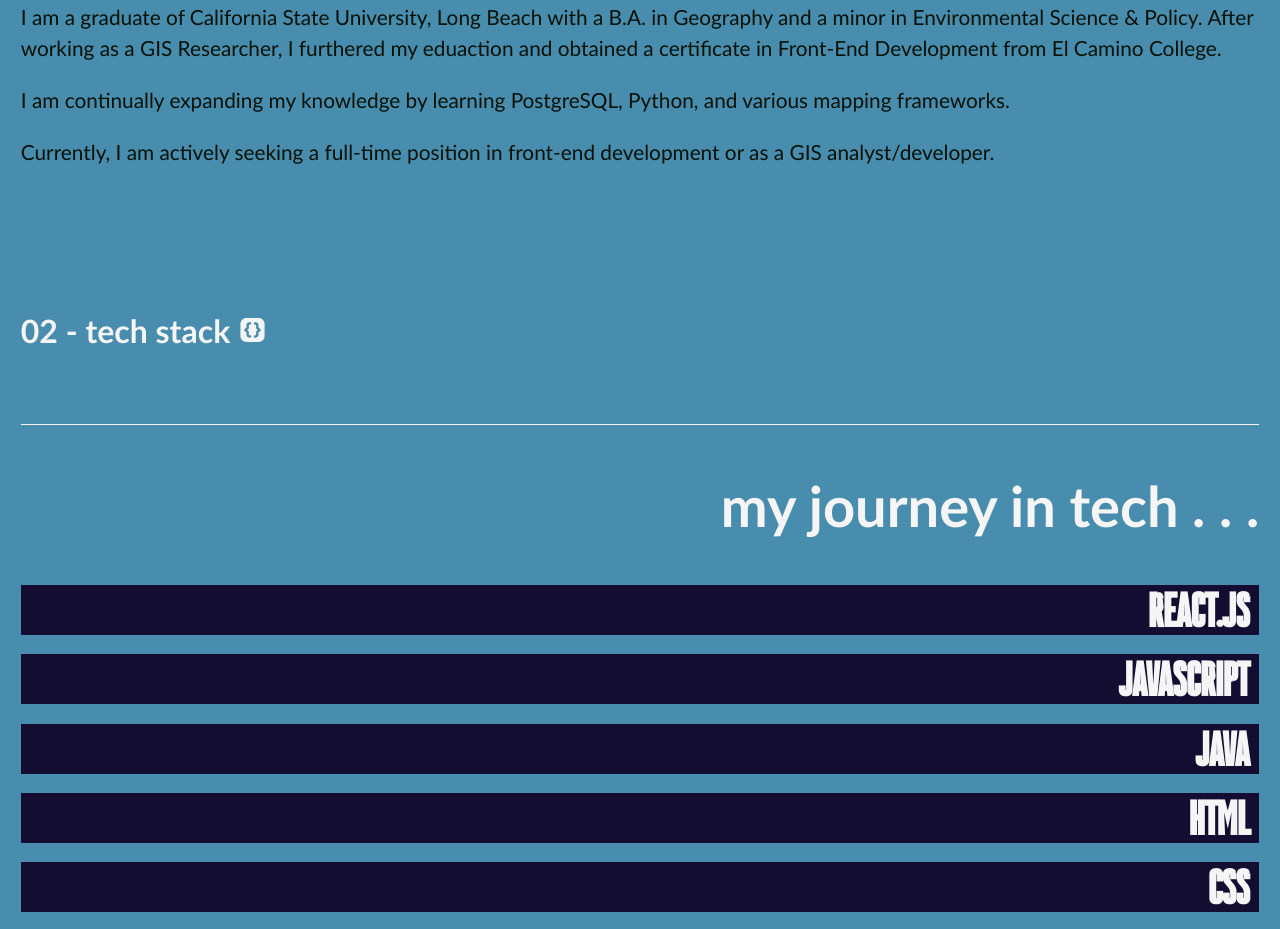
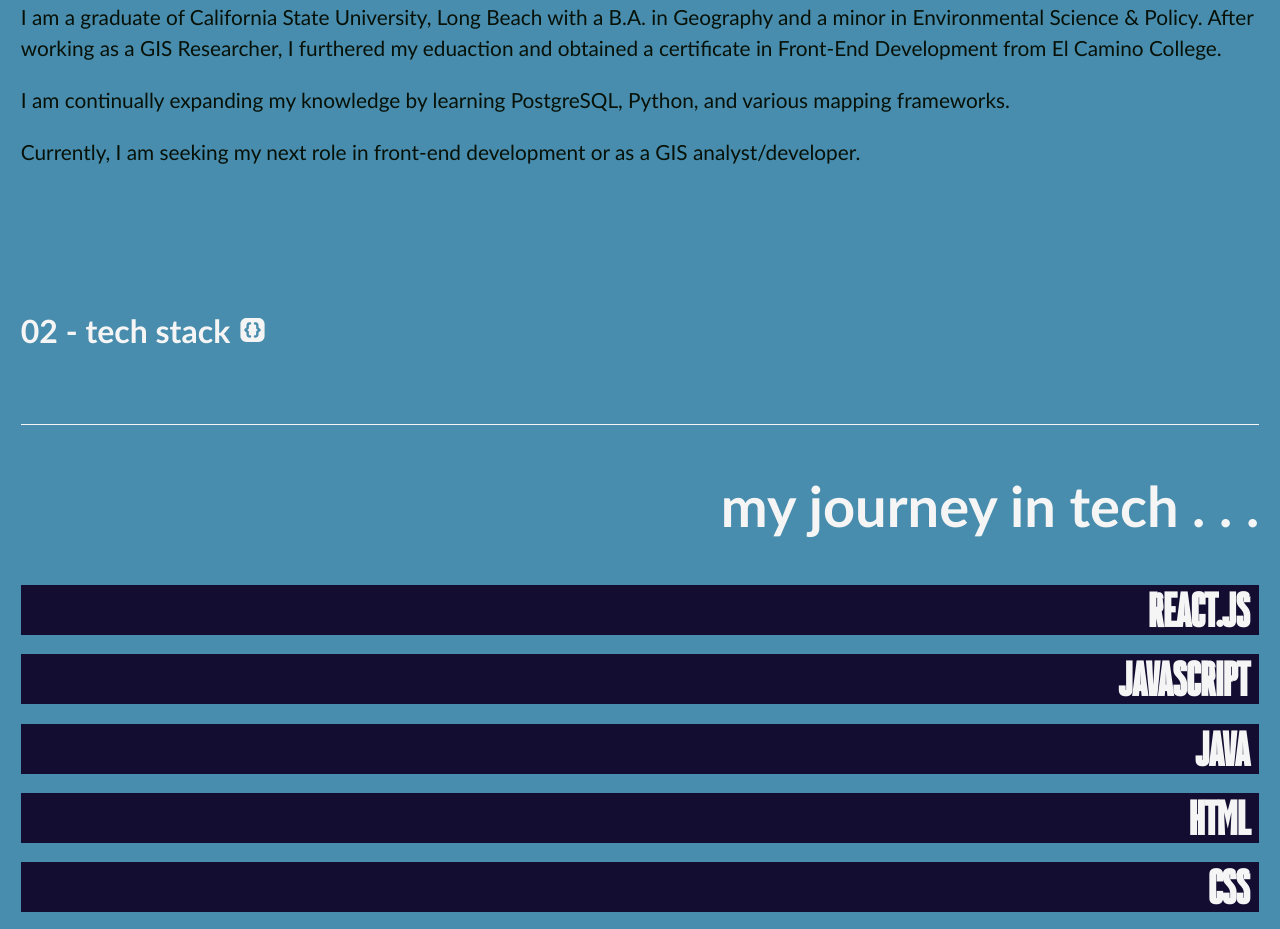
Before and after one commit to KristinaMacias/2024_My-Portfolio, a React (Vite) app: page / in a window 1280 px wide. Shown: the part 1300-2229 px from the top of the page. Built offline with nearby package versions, Linux system fonts and the light colour scheme.

Commit message:
more about improvements

```diff
--- a/src/components/About.jsx
+++ b/src/components/About.jsx
@@ -34,7 +34,7 @@ const About = () => {
             Python, and various mapping frameworks.
           </p>
           <p>
-            Currently, I am actively seeking a full-time position in front-end
+            Currently, I am seeking my next role in front-end
             development or as a GIS analyst/developer.
           </p>
         </div>
```
